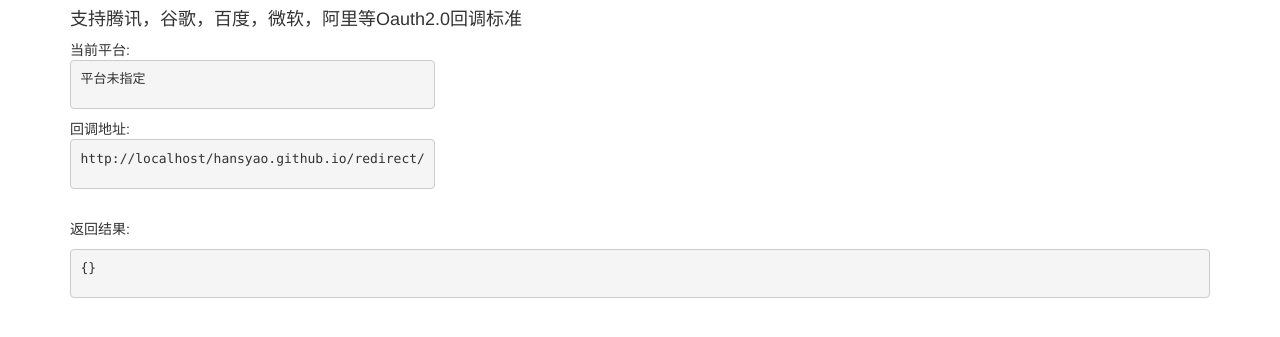
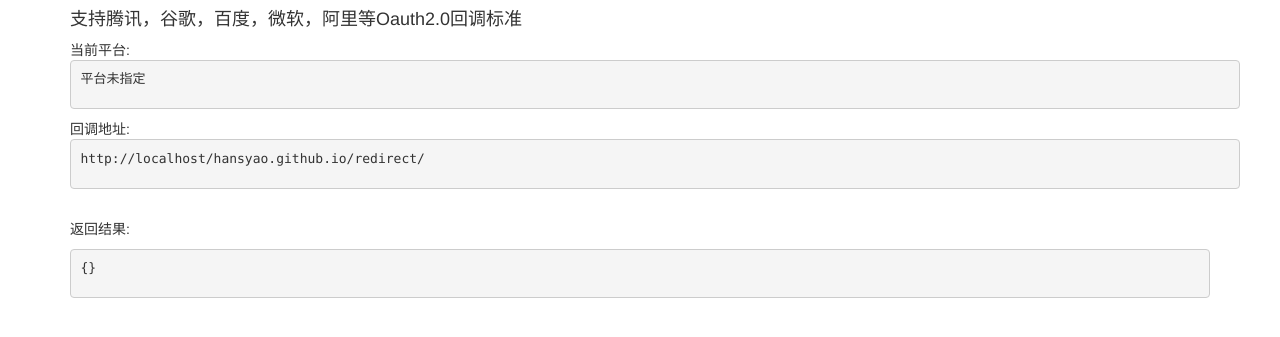
Before and after one commit to hansyao/hansyao.github.io, a Jekyll site: the page redirect/index.html, which Jekyll copies as it is, in a window 1280 px wide. Shown: the top 337 px of the page. Built offline with Jekyll 4.4.1, drawn with Linux system fonts in a browser that asks for light colours; nearby versions of some CDN libraries.

Commit message:
Update index.html

```diff
--- a/redirect/index.html
+++ b/redirect/index.html
@@ -11,7 +11,7 @@
 <body>
   <div class="container col-auto">
     	<h4 id="description">支持腾讯，谷歌，百度，微软，阿里等Oauth2.0回调标准</h4>
-	<div class="input-group">
+	<div class="container col-auto input-group">
 	  <span class="input-group-text">当前平台:
 	       <pre><code><p id="platform" name="platform" >{}</p></code></pre>
 	  </span>
```
